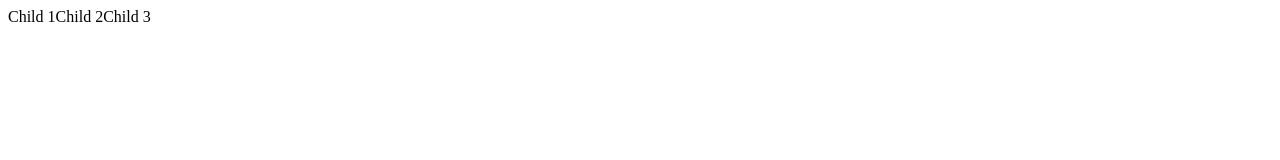
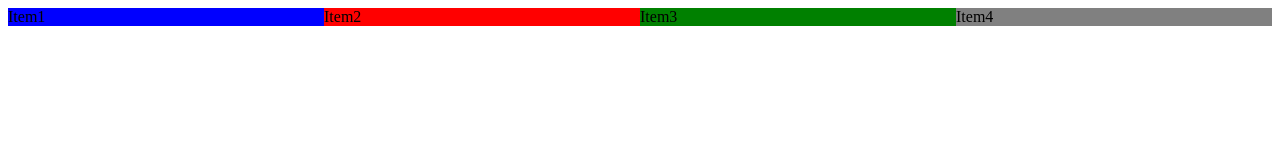
Before and after one commit to ThiemJson/13_1_20_CSS_Pseudo_Combinator, a plain HTML site: page flexbox/index.html in a window 1280 px wide. Drawn offline with Linux system fonts and the light colour scheme.

Commit message:
Fix file README, file CSS

```diff
--- a/flexbox/index.html
+++ b/flexbox/index.html
@@ -9,9 +9,10 @@
 </head>
 <body>
     <div class="container">
-        <div class="child-1">Child 1</div>
-        <div class="child-2">Child 2</div>
-        <div class="child-3">Child 3</div>
+        <div class="menu1">Item1</div>
+        <div class="menu2">Item2</div>
+        <div class="menu3">Item3</div>
+        <div class="menu4">Item4</div>
     </div>
 </body>
 </html>
--- a/flexbox/style.css
+++ b/flexbox/style.css
@@ -1,3 +1,21 @@
 .container{
     display: flex;
+    background-color: #dddddd;
 }
+
+.menu1{
+    background-color: blue;
+    flex-basis: 25%;
+}
+.menu2{
+    background-color: red;
+    flex-basis: 25%;
+}
+.menu3{
+    background-color: green;
+    flex-basis: 25%;
+}
+.menu4{
+    background-color: grey;
+    flex-basis: 25%;
+}
```
Also changed, not shown: 1 other file.
